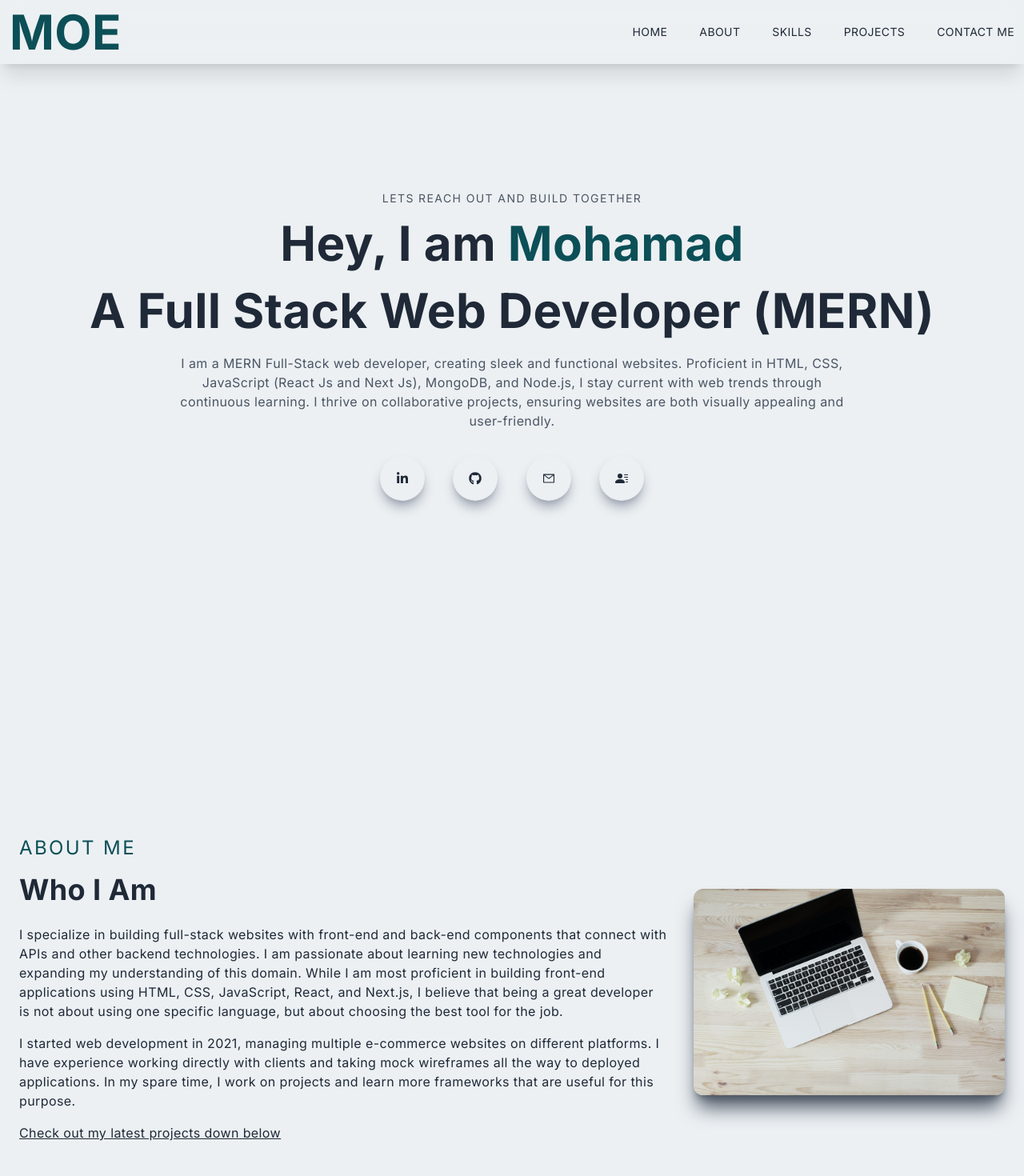
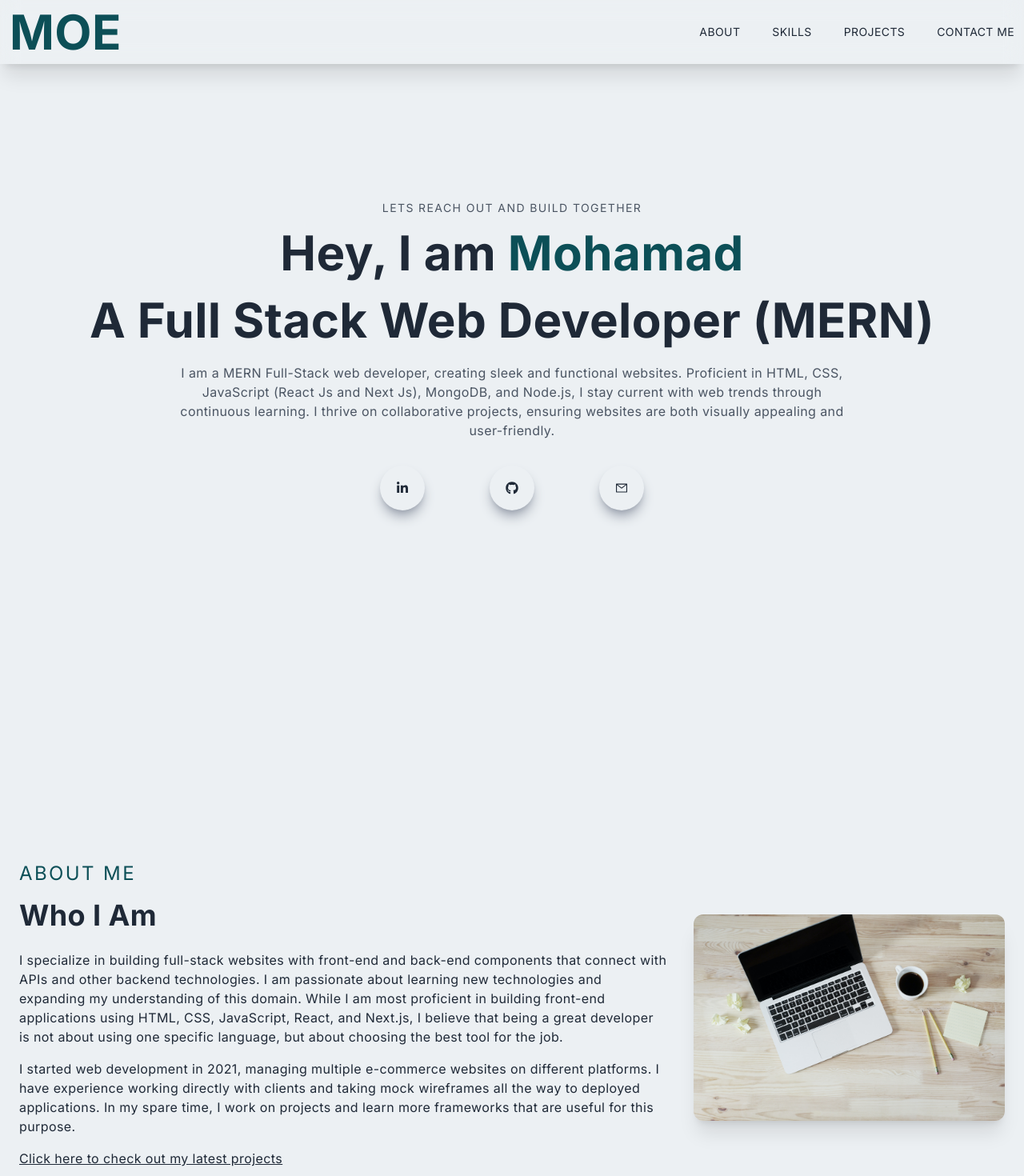
Before and after one commit to mhmdnab/portfolio, a Next.js app: page / in a window 1280 px wide. Shown: the top 1470 px of the page at 80% size. Built offline with nearby package versions, Linux system fonts and the light colour scheme.

Commit message:
minor updates

```diff
--- a/src/app/css/globals.css
+++ b/src/app/css/globals.css
@@ -32,3 +32,32 @@
     @apply shadow-xl shadow-gray-400 rounded-xl uppercase bg-gradient-to-r from-[#5651e5] to-[#709dff] text-white;
   }
 }
+
+/* For WebKit-based browsers (e.g., Chrome, Safari) */
+::-webkit-scrollbar {
+  width: 12px; /* Width of the scrollbar */
+}
+
+::-webkit-scrollbar-track {
+  background: transparent; /* Transparent background of the scrollbar track */
+  border-radius: 12px; /* Rounded corners of the scrollbar track */
+}
+
+::-webkit-scrollbar-thumb {
+  background: rgba(
+    0,
+    0,
+    0,
+    0.3
+  ); /* Semi-transparent color for the scrollbar thumb */
+  /* Rounded corners of the scrollbar thumb */
+}
+
+::-webkit-scrollbar-thumb:hover {
+  background: rgba(
+    0,
+    0,
+    0,
+    0.5
+  ); /* More opaque color for the scrollbar thumb when hovered */
+}
--- a/src/components/About.tsx
+++ b/src/components/About.tsx
@@ -4,7 +4,10 @@ import aboutImg from "../../public/assets/about.jpg";
 
 const About = () => {
   return (
-    <div className="w-full md:h-screen p-2 flex items-center py-16" id="about">
+    <div
+      className="w-full md:h-screen p-2 my-2 flex items-center py-16"
+      id="about"
+    >
       <div className="max-w-[1240px] m-auto md:grid grid-cols-3 gap-8 ">
         <div className="col-span-2 my-6">
           <p className="uppercase tracking-widest text-[#0c4f57] text-2xl">
@@ -33,12 +36,13 @@ const About = () => {
               href={"https://www.github.com/moesecc"}
               target="_blank"
               rel="noopener noreferrer"
+              className="hover:text-[#147b86]"
             >
-              Check out my latest projects down below
+              Click here to check out my latest projects
             </a>
           </p>
         </div>
-        <div className="w-full h-auto m-auto shadow-xl shadow-gray-600 rounded-xl flex items-center justify-ceneter hover:scale-105 ease-in duration-300">
+        <div className="w-full h-auto m-auto shadow-xl rounded-xl flex items-center justify-ceneter ">
           <Image
             className="rounded-xl w-auto"
             src={aboutImg}
--- a/src/components/Main.tsx
+++ b/src/components/Main.tsx
@@ -3,14 +3,13 @@ import Link from "next/link";
 import { useRouter } from "next/navigation";
 import React from "react";
 import { AiOutlineMail } from "react-icons/ai";
-import { BsFillPersonLinesFill } from "react-icons/bs";
 import { FaGithub, FaLinkedinIn } from "react-icons/fa";
 
 const Main = () => {
   const router = useRouter();
 
   return (
-    <div className="w-full h-screen text-center my-5">
+    <div className="w-full h-screen text-center my-8">
       <div className="max-w-[1240px] w-full h-full mx-auto p-2 my-5 flex justify-center items-center">
         <div id="home" className="py-4">
           <p className="uppercase text-sm tracking-widest text-gray-600">
@@ -33,7 +32,7 @@ const Main = () => {
               href={"https://www.linkedin.com/in/mohamad-el-naboulsi-6480311aa"}
               rel="noopener noreferrer"
               target="_blank"
-              className="rounded-full shadow-lg shadow-gray-400 p-5 cursor-pointer hover:scale-110 ease-in duration-300"
+              className="rounded-full shadow-lg shadow-gray-400 p-5 cursor-pointer hover:scale-110 ease-in duration-100"
             >
               <FaLinkedinIn />
             </Link>
@@ -41,7 +40,7 @@ const Main = () => {
               href={"https://www.github.com/moesecc"}
               rel="noopener noreferrer"
               target="_blank"
-              className="rounded-full shadow-lg shadow-gray-400 p-5 cursor-pointer hover:scale-110 ease-in duration-300"
+              className="rounded-full shadow-lg shadow-gray-400 p-5 cursor-pointer hover:scale-110 ease-in duration-100"
             >
               <FaGithub />
             </Link>
@@ -50,13 +49,13 @@ const Main = () => {
               // onClick={() => {
               //   router.push("mailto:mhmdnab004@gmail.com");
               // }}
-              className="rounded-full shadow-lg shadow-gray-400 p-5 cursor-pointer hover:scale-110 ease-in duration-300"
+              className="rounded-full shadow-lg shadow-gray-400 p-5 cursor-pointer hover:scale-110 ease-in duration-100"
             >
               <AiOutlineMail />
             </Link>
-            <div className="rounded-full shadow-lg shadow-gray-400 p-5 cursor-pointer hover:scale-110 ease-in duration-300">
+            {/* <div className="rounded-full shadow-lg shadow-gray-400 p-5 cursor-pointer hover:scale-110 ease-in duration-300">
               <BsFillPersonLinesFill />
-            </div>
+            </div> */}
           </div>
         </div>
       </div>
--- a/src/components/Navbar.tsx
+++ b/src/components/Navbar.tsx
@@ -19,19 +19,16 @@ const Navbar = () => {
         </h1>
         <div>
           <ul className="hidden md:flex">
-            <li className="ml-10 text-sm uppercase hover:text-[#e0c4f57]">
-              <ScrollLink href={"#home"}>Home</ScrollLink>
-            </li>
-            <li className="ml-10 text-sm uppercase hover:text-[#e0c4f57]">
+            <li className="ml-10 text-sm uppercase hover:text-[#147b86]">
               <ScrollLink href={"#about"}>About</ScrollLink>
             </li>
-            <li className="ml-10 text-sm uppercase hover:text-[#e0c4f57]">
+            <li className="ml-10 text-sm uppercase hover:text-[#147b86]">
               <ScrollLink href={"#skills"}>Skills</ScrollLink>
             </li>
-            <li className="ml-10 text-sm uppercase hover:text-[#e0c4f57]">
+            <li className="ml-10 text-sm uppercase hover:text-[#147b86]">
               <ScrollLink href={"#projects"}>Projects</ScrollLink>
             </li>
-            <li className="ml-10 text-sm uppercase hover:text-[#e0c4f57]">
+            <li className="ml-10 text-sm uppercase hover:text-[#147b86]">
               <ScrollLink href={"#contact"}>Contact Me</ScrollLink>
             </li>
           </ul>
@@ -56,7 +53,9 @@ const Navbar = () => {
         >
           <div>
             <div className="flex justify-between w-full items-center">
-              <h1 className="text-[#0c4f57]">MOE</h1>
+              <Link href="/" className="text-[#0c4f57]">
+                <h1>MOE</h1>
+              </Link>
               <div
                 onClick={handleNav}
                 className="rounded-full shadow-lg shadow-gray-600 p-2 cursor-pointer"
@@ -72,20 +71,19 @@ const Navbar = () => {
           </div>
           <div className="py-4 flex flex-col">
             <ul className="uppercase">
-              <ScrollLink href={"#home"}>
-                <li className="py-4 text-sm">Home</li>
-              </ScrollLink>
               <ScrollLink href={"#about"}>
-                <li className="py-4 text-sm">About</li>
+                <li className="py-4 text-sm hover:text-[#147b86]">About</li>
               </ScrollLink>
               <ScrollLink href={"#skills"}>
-                <li className="py-4 text-sm">Skills</li>
+                <li className="py-4 text-sm hover:text-[#147b86]">Skills</li>
               </ScrollLink>
               <ScrollLink href={"#projects"}>
-                <li className="py-4 text-sm">Projects</li>
+                <li className="py-4 text-sm hover:text-[#147b86]">Projects</li>
               </ScrollLink>
               <ScrollLink href={"#contact"}>
-                <li className="py-4 text-sm">Contact Me</li>
+                <li className="py-4 text-sm hover:text-[#147b86]">
+                  Contact Me
+                </li>
               </ScrollLink>
             </ul>
             <div className="pt-40">
--- a/src/components/Projects.tsx
+++ b/src/components/Projects.tsx
@@ -20,7 +20,7 @@ const Projects = () => {
             href={"https://www.github.com/moesecc"}
             rel="noopener noreferrer"
             target="_blank"
-            className="underline"
+            className="underline hover:text-[#147b86]"
           >
             GitHub
           </a>{" "}
@@ -28,7 +28,7 @@ const Projects = () => {
         </p>
         {/**/}
         <div className=" justify-center items-center m-auto my-5  grid md:grid-cols-2 gap-8 ">
-          <div className="relative flex items-center justify-center h-auto w-full shadow-xl shadow-gray-400 rounded-xl p-4 group hover:bg-gradient-to-r from-[#147b86] to-[#055b64] ">
+          <div className="relative flex items-center justify-center h-auto w-full shadow-xl shadow-gray-400 rounded-xl p-4 group hover:bg-gradient-to-r from-[#147b86] to-[#055b64] cursor-pointer hover:scale-105 transtion-transform duration-200">
             <Image
               src={projectImg}
               alt=""
@@ -47,7 +47,7 @@ const Projects = () => {
             href={"https://weatherappmoesecc.netlify.app"}
             target="_blank"
             rel="noopener noreferrer"
-            className="relative flex items-center justify-center h-auto w-full shadow-xl shadow-gray-400 rounded-xl p-4 group hover:bg-gradient-to-r from-[#147b86] to-[#055b64] "
+            className="relative flex items-center justify-center h-auto w-full shadow-xl shadow-gray-400 rounded-xl p-4 group hover:bg-gradient-to-r from-[#147b86] to-[#055b64] hover:scale-105 transtion-transform duration-200"
           >
             <Image
               src={projectImg2}
```
Also changed, not shown: src/components/Footer.tsx (+34 -5 lines).
